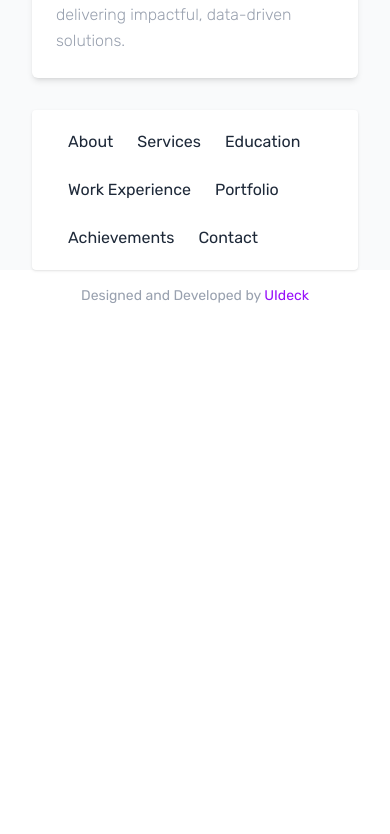
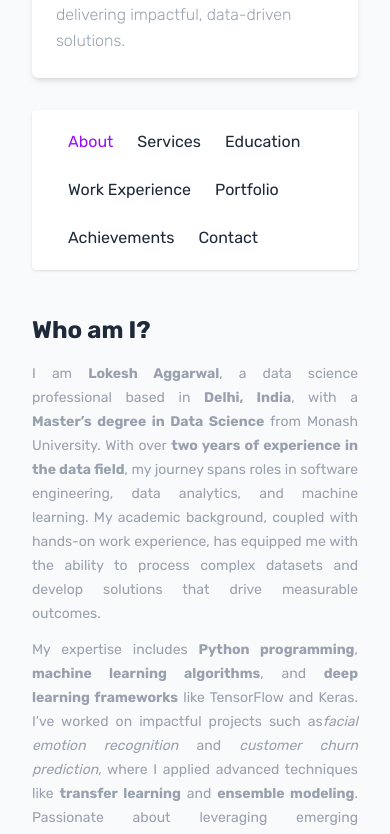
Before and after one commit to lokeshagg13/Lokesh-Aggarwal, a React (Create React App) app: page /Lokesh-Aggarwal/Lokesh-Aggarwal in a window 390 px wide. Shown: the part 810-1644 px from the top of the page. Before the commit the page ends 1132 px from the top, so only its background shows below. Built offline with nearby package versions, Linux system fonts and the light colour scheme.

Commit message:
Adding pointer cursor on navbar and fixing nav routes to spa

```diff
--- a/src/components/sections/Navbar/Navbar.jsx
+++ b/src/components/sections/Navbar/Navbar.jsx
@@ -1,10 +1,4 @@
-import React from "react";
-import {
-  NavLink,
-  Route,
-  Routes,
-  Navigate,
-} from "react-router-dom";
+import React, { useState } from "react";
 import About from "../../pages/About/About";
 import Education from "../../pages/Education/Education";
 import WorkExperience from "../../pages/WorkExperience/WorkExperience";
@@ -17,81 +11,74 @@ const navbarData = [
   {
     id: 1,
     title: "About",
-    to: "/about",
+    component: <About />,
   },
   {
     id: 2,
     title: "Services",
-    to: "/services",
+    component: <Service />,
   },
   {
     id: 3,
     title: "Education",
-    to: "/education",
+    component: <Education />,
   },
   {
     id: 4,
     title: "Work Experience",
-    to: "/workexperience",
+    component: <WorkExperience />,
   },
   {
     id: 5,
     title: "Portfolio",
-    to: "/portfolio",
+    component: <Portfolio />,
   },
   {
     id: 6,
     title: "Achievements",
-    to: "/achievements",
+    component: <Achievements />,
   },
   {
     id: 7,
     title: "Contact",
-    to: "/contact",
+    component: <Contact />,
   },
 ];
 
 const Navbar = () => {
+  const [currentPage, setCurrentPage] = useState(navbarData[0].title); // Default to "About"
+
+  const renderPage = () => {
+    const currentNavItem = navbarData.find((item) => item.title === currentPage);
+    return currentNavItem ? currentNavItem.component : <About />;
+  };
+
   return (
     <>
+      {/* Navigation Bar */}
       <nav className="md:mx-8 mb-3 px-6 py-2 z-10 sticky top-0 bg-white shadow rounded">
         <ul className="flex flex-wrap">
-          {navbarData.map((el, id) => (
-            <LinkItem el={el} key={id} />
+          {navbarData.map((el) => (
+            <li className="m-3 lg:mx-5" key={el.id}>
+              <button
+                className={`${
+                  currentPage === el.title
+                    ? "text-purple-600 text-medium hover:text-purple-800 cursor-pointer"
+                    : "text-gray-800 text-medium hover:text-purple-600 cursor-pointer"
+                }`}
+                onClick={() => setCurrentPage(el.title)}
+              >
+                {el.title}
+              </button>
+            </li>
           ))}
         </ul>
       </nav>
 
-      <Routes>
-        <Route path="/" element={<Navigate to="/about" replace />} />
-        <Route path="/services" element={<Service />} />
-        <Route path="/education" element={<Education />} />
-        <Route path="/workexperience" element={<WorkExperience />} />
-        <Route path="/portfolio" element={<Portfolio />} />
-        <Route path="/achievements" element={<Achievements />} />
-        <Route path="/contact" element={<Contact />} />
-        <Route path="/about" element={<About />} />
-      </Routes>
+      {/* Dynamic Page Rendering */}
+      <div>{renderPage()}</div>
     </>
   );
 };
 
 export default Navbar;
-
-const LinkItem = (props) => {
-  const { title, to } = props.el;
-  return (
-    <li className="m-3 lg:mx-5">
-      <NavLink
-        to={to}
-        className={({ isActive }) =>
-          isActive
-            ? "text-purple-600 text-medium hover:text-purple-800"
-            : "text-gray-800 text-medium hover:text-purple-600"
-        }
-      >
-        {title}
-      </NavLink>
-    </li>
-  );
-};
--- a/src/index.jsx
+++ b/src/index.jsx
@@ -7,7 +7,7 @@ import App from "./App";
 const root = createRoot(document.getElementById("root"));
 root.render(
   <React.StrictMode>
-    <Router basename="/Lokesh-Aggarwal/">
+    <Router basename="/Lokesh-Aggarwal">
       <App />
     </Router>
   </React.StrictMode>
```
Also changed, not shown: 1 other file (tests, documents, lock files or other folders).
